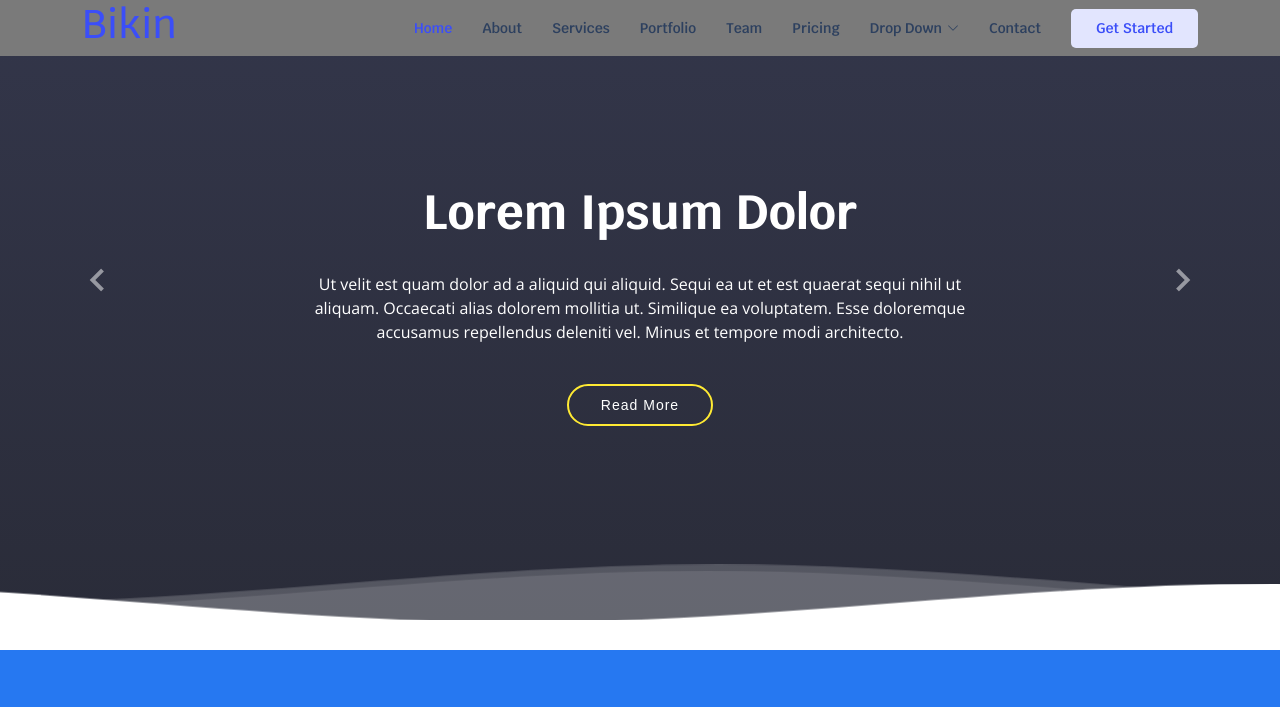
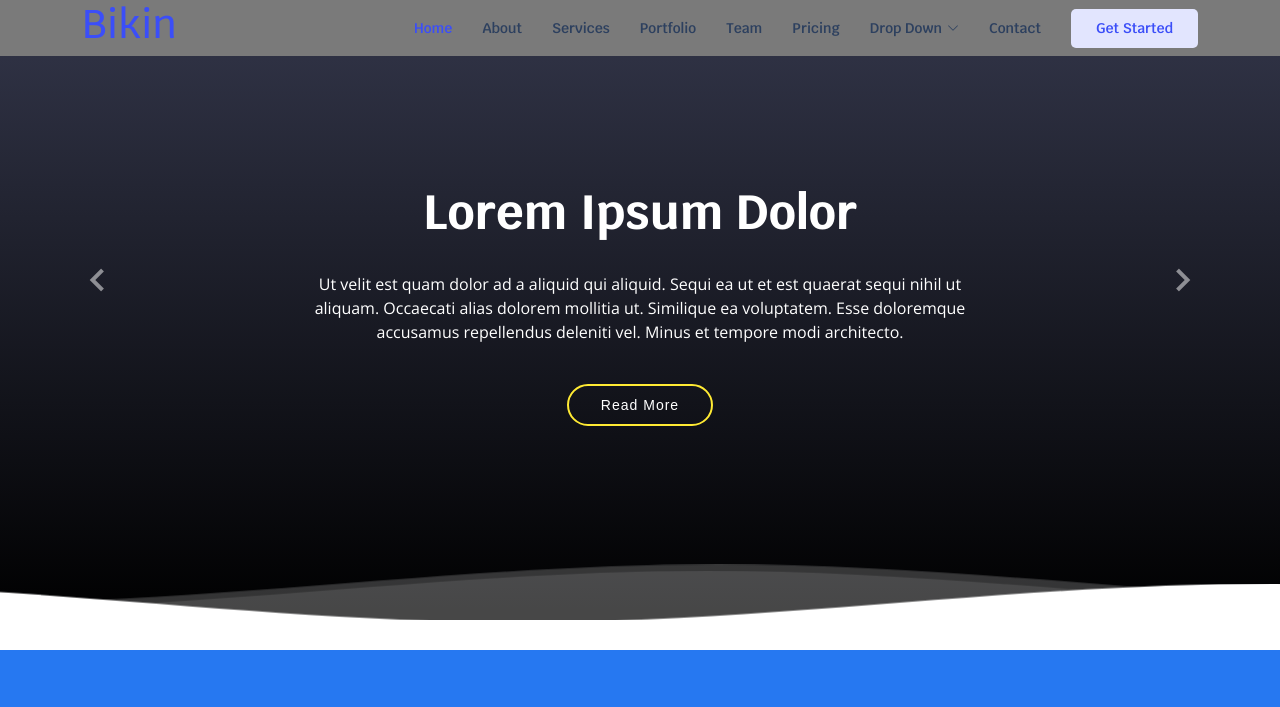
Before and after one commit to ansroneintern/ansroneproject.github.io, a plain HTML site: page index.html in a window 1280 px wide. Shown: the top 707 px of the page. Drawn offline with nearby package versions, Linux system fonts and the light colour scheme.

Commit message:
Update style.css

```diff
--- a/assets/css/style.css
+++ b/assets/css/style.css
@@ -117,7 +117,7 @@ h1, h2, h3, h4, h5, h6 {
   width: 100%;
   overflow: hidden;
   position: relative;
-  background: linear-gradient(0deg, #2a2c39 0%, #33364a 100%);
+  background: linear-gradient(0deg, black 0%, #33364a 100%);
   padding: 0;
 }
 #hero .carousel-container {
```
